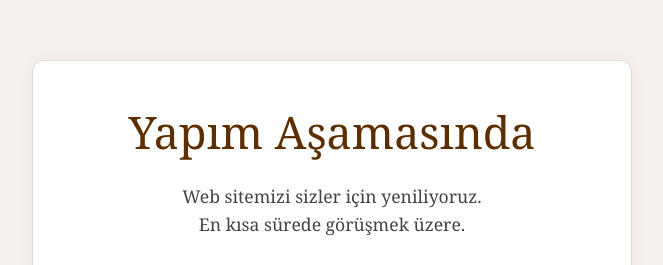
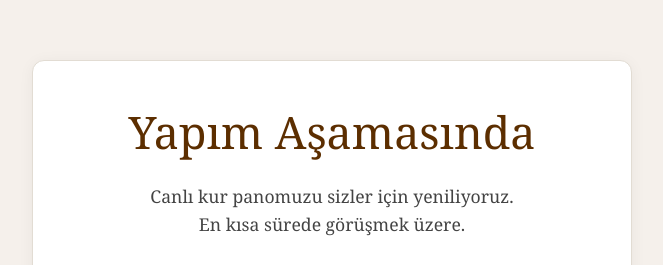
Before and after one commit to fatihemrertekin/harem-altin-web-panel, a website: page public/index.html in a window 1280 px wide. Shown: the part 161-426 px from the top of the page, without its empty margins (308-971 px from the left). Drawn offline with Linux system fonts and the light colour scheme.

Commit message:
ufak yazı değişikliği

```diff
--- a/public/index.html
+++ b/public/index.html
@@ -80,7 +80,7 @@
 <body>
   <div class="container">
     <h1>Yapım Aşamasında</h1>
-    <p>Web sitemizi sizler için yeniliyoruz.<br> En kısa sürede görüşmek üzere.</p>
+    <p>Canlı kur panomuzu sizler için yeniliyoruz.<br> En kısa sürede görüşmek üzere.</p>
     <div class="loader"></div>
     <footer>&copy; 2025 Aktıp Kuyumculuk</footer>
   </div>
```
